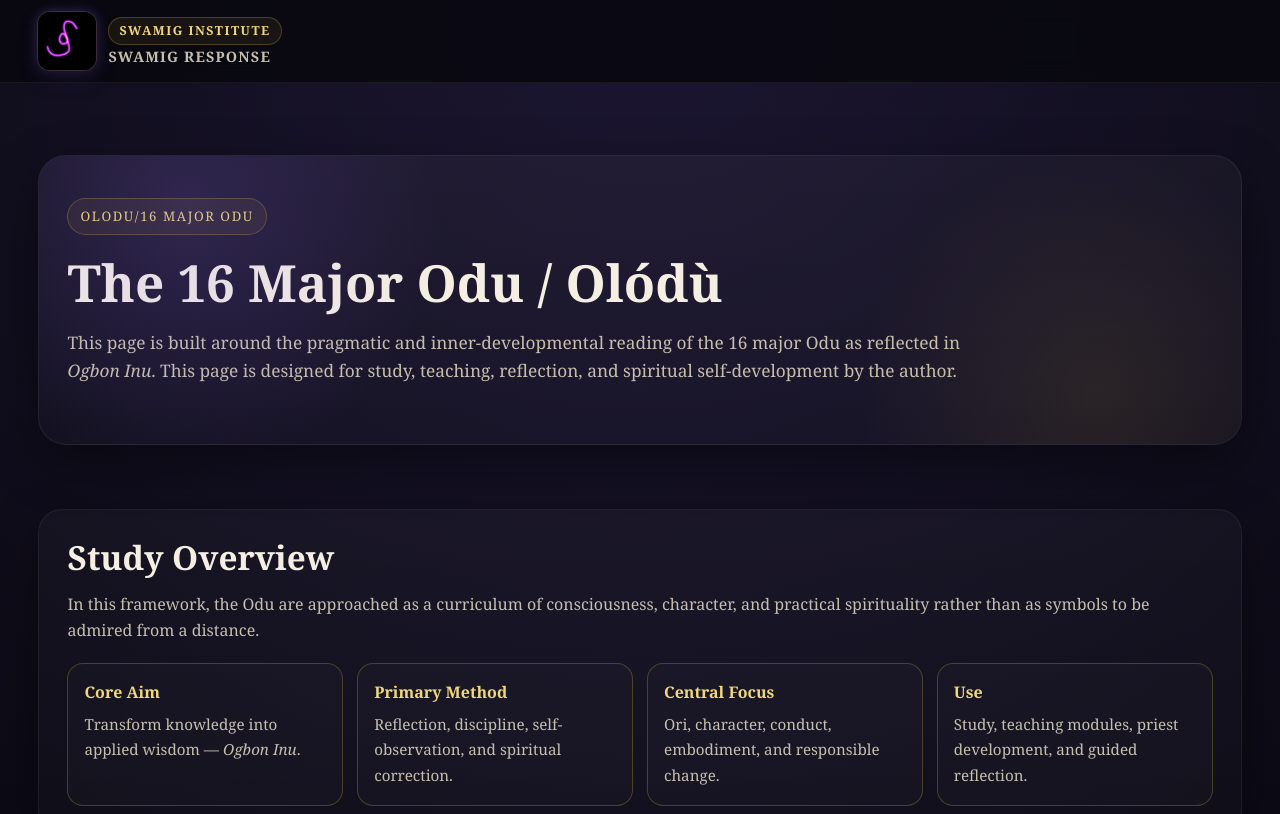
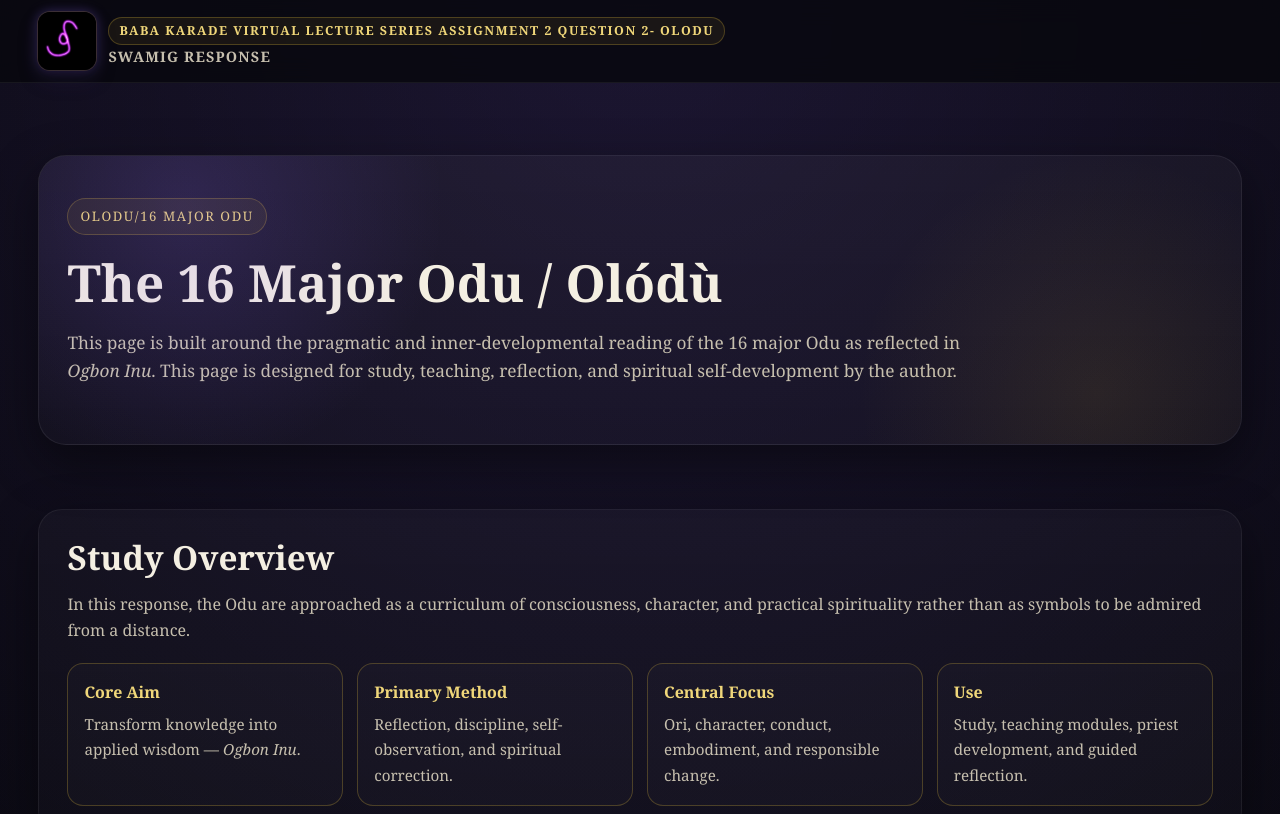
Before and after one commit to babakoleoso/l2q2, a plain HTML site: page index.html in a window 1280 px wide. Shown: the top 814 px of the page. Drawn offline with Linux system fonts and the light colour scheme.

Commit message:
Update index.html

```diff
--- a/index.html
+++ b/index.html
@@ -423,7 +423,7 @@
         <a class="brand" href="https://swamiginstitute.com" target="_blank" rel="noopener">
           <img src="SwamiG.gif" alt="SwamiG Institute Logo" class="sgi-logo" />
           <div class="brand-text">
-            <span class="eyebrow">SwamiG Institute</span>
+            <span class="eyebrow">Baba Karade Virtual Lecture Series Assignment 2 Question 2- Olodu</span>
             <span class="name">SwamiG Response</span>
           </div>
         </a>
@@ -451,7 +451,7 @@
         <div class="section-card">
           <h2 class="section-title">Study Overview</h2>
           <p class="section-note">
-            In this framework, the Odu are approached as a curriculum of consciousness, character,
+            In this response, the Odu are approached as a curriculum of consciousness, character,
             and practical spirituality rather than as symbols to be admired from a distance.
           </p>
 
```
